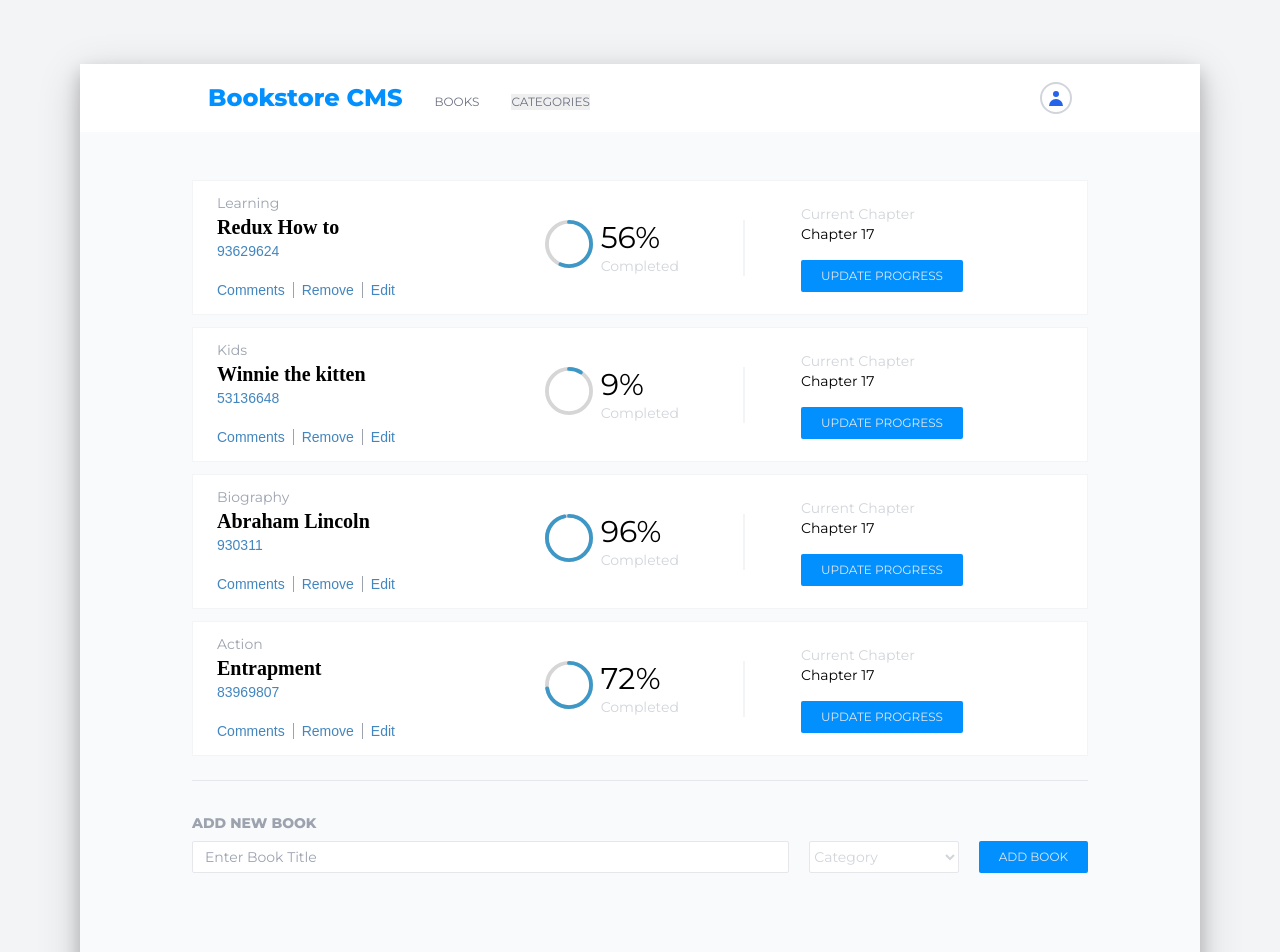
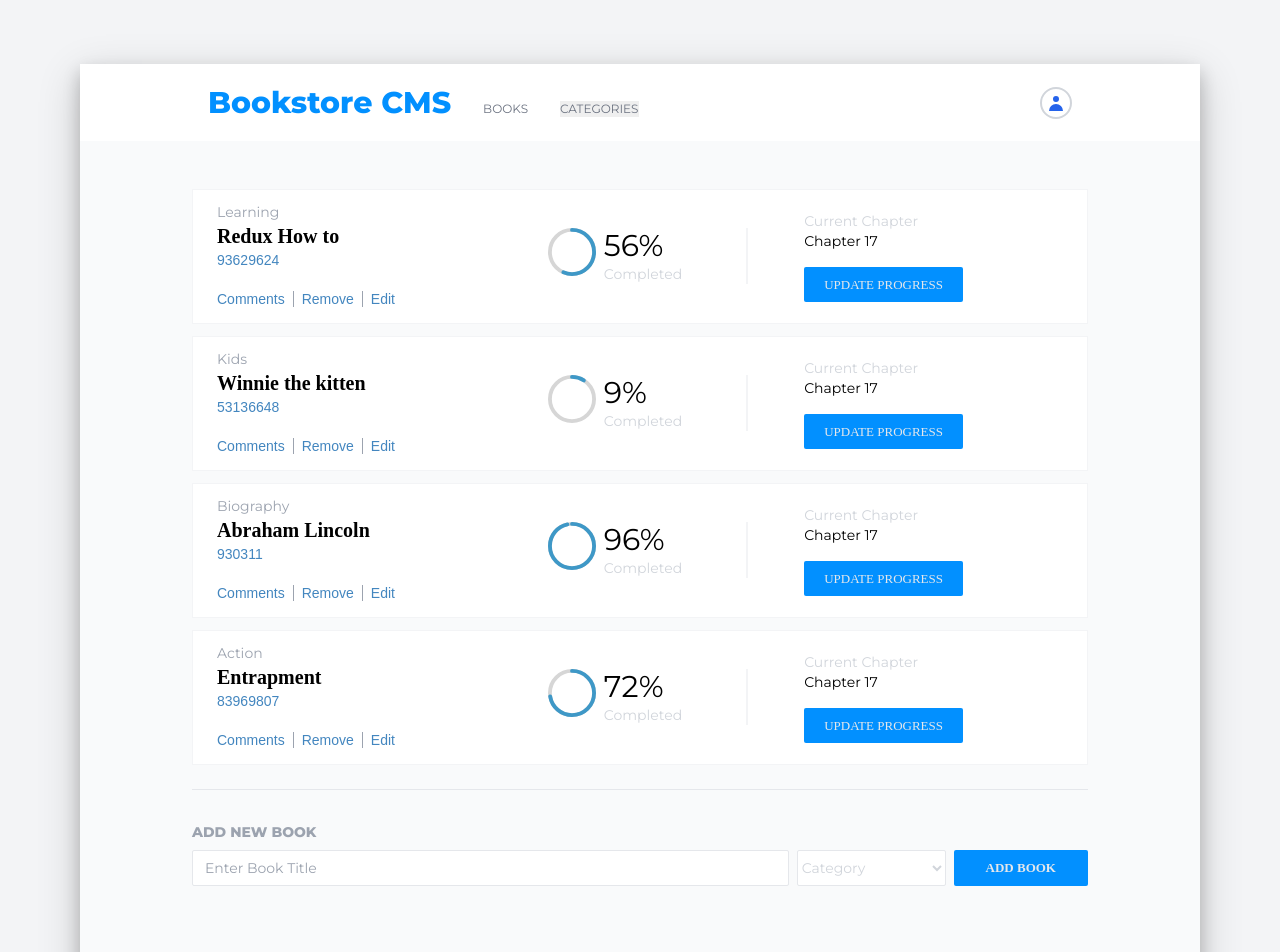
Before and after one commit to chrystalme/magic-books-inc, a React (Create React App) app: page / in a window 1280 px wide. Shown: the top 952 px of the page. Built offline with nearby package versions, Linux system fonts and the light colour scheme.

Commit message:
Update button font and appearance

```diff
--- a/src/components/Book.jsx
+++ b/src/components/Book.jsx
@@ -43,7 +43,7 @@ const Book = ({ book, removeBook }) => {
               Current Chapter
             </h5>
             <p className="text-sm">Chapter 17</p>
-            <button className="btn margin-top" type="button">Update Progress</button>
+            <button className="btn px-5 margin-top font-serif font-light" type="button">Update Progress</button>
           </div>
         </div>
       </div>
--- a/src/containers/BooksForm.js
+++ b/src/containers/BooksForm.js
@@ -49,7 +49,7 @@ const BooksForm = ({ addBook }) => {
             </option>
           ))}
         </select>
-        <button className="btn" type="submit">Add Book</button>
+        <button className="px-8 btn font-serif font-bold" type="submit">Add Book</button>
       </div>
     </form>
   );
--- a/src/index.css
+++ b/src/index.css
@@ -9,8 +9,9 @@ body {
 }
 
 .btn {
-  @apply rounded-sm text-xs py-2 bg-blue-600 hover:bg-blue-400 text-gray-200 px-5 uppercase;
+  @apply rounded-sm py-2 bg-blue-600 hover:bg-blue-400 text-gray-200 uppercase;
   background: #0290ff;
+  font-size: 0.813rem;
 }
 
 .nav-item {
@@ -30,8 +31,8 @@ body {
 .logo {
   color: #0290ff;
   font-family: 'Montserrat', sans-serif;
-  font-weight: bold;
-  font-size: 1.5rem;
+  font-weight: 700;
+  font-size: 1.875rem;
 }
 
 .c-light-blue {
```
